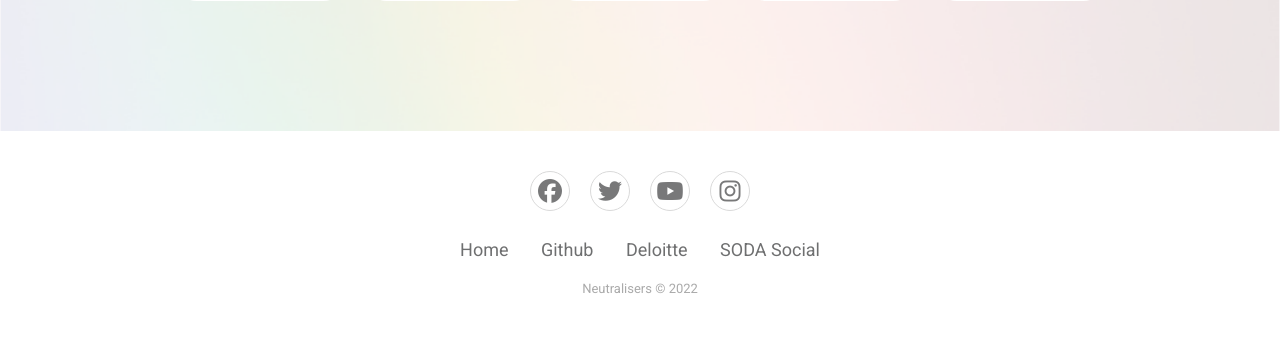
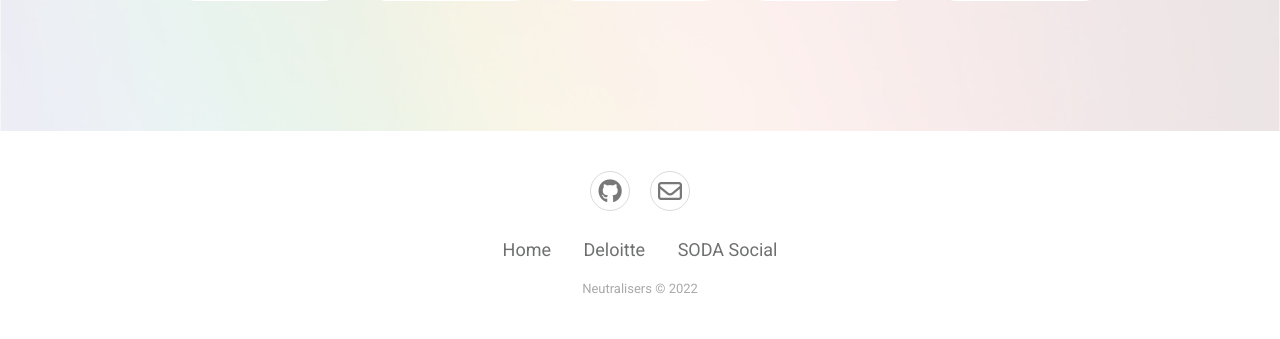
Before and after one commit to MarcelloMuy/Hackathon-Repo, a Django app: page / in a window 1280 px wide; the page is wider, and only the part inside the window is pictured. Shown: the part 1990-2329 px from the top of that part. Run offline with Django 3.2, Linux system fonts and the light colour scheme; some libraries are stand-ins or nearby versions; some web fonts are replaced.

Commit message:
Add functionality to footer icons

```diff
--- a/templates/base.html
+++ b/templates/base.html
@@ -43,15 +43,13 @@
     <div class="footer-basic">
         <footer>
             <div class="social">
-                <a href="#"><i class="fa-brands fa-facebook"></i></a>
-                <a href="#"><i class="fa-brands fa-twitter"></i></a>
-                <a href="#"><i class="fa-brands fa-youtube"></i></a>
-                <a href="#"><i class="fa-brands fa-instagram"></i></a>
+                <a href="https://github.com/DHayes23/Hackathon-Repo"
+                target="_blank" rel="nofollow"><i class="fa-brands fa-github"></i></a>
+                <a href="mailto:d.hayesdeveloper@gmail.com?subject=My Code Journey Inquiry - "
+                target="_blank" rel="nofollow"><i class="fa-regular fa-envelope"></i></a>
             </div>
             <ul class="list-inline">
                 <li class="list-inline-item"><a href="{% url 'home' %}">Home</a></li>
-                <li class="list-inline-item"><a href="https://github.com/DHayes23/Hackathon-Repo"
-                        target="_blank">Github</a></li>
                 <li class="list-inline-item"><a href="https://www2.deloitte.com/ie/en.html" target="_blank">Deloitte</a>
                 </li>
                 <li class="list-inline-item"><a href="http://www.soda-social.com/" target="_blank">SODA Social</a></li>
```
